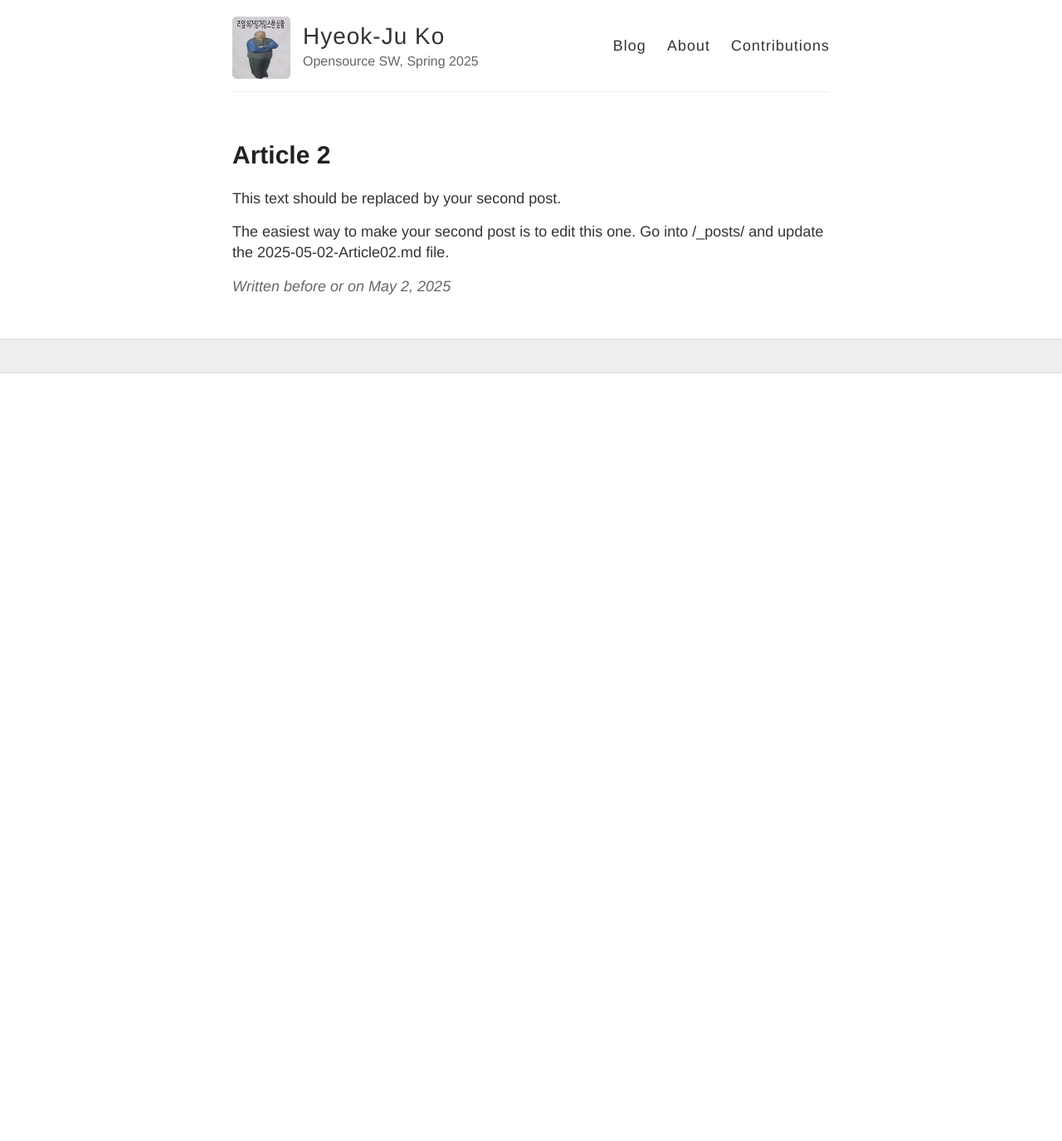
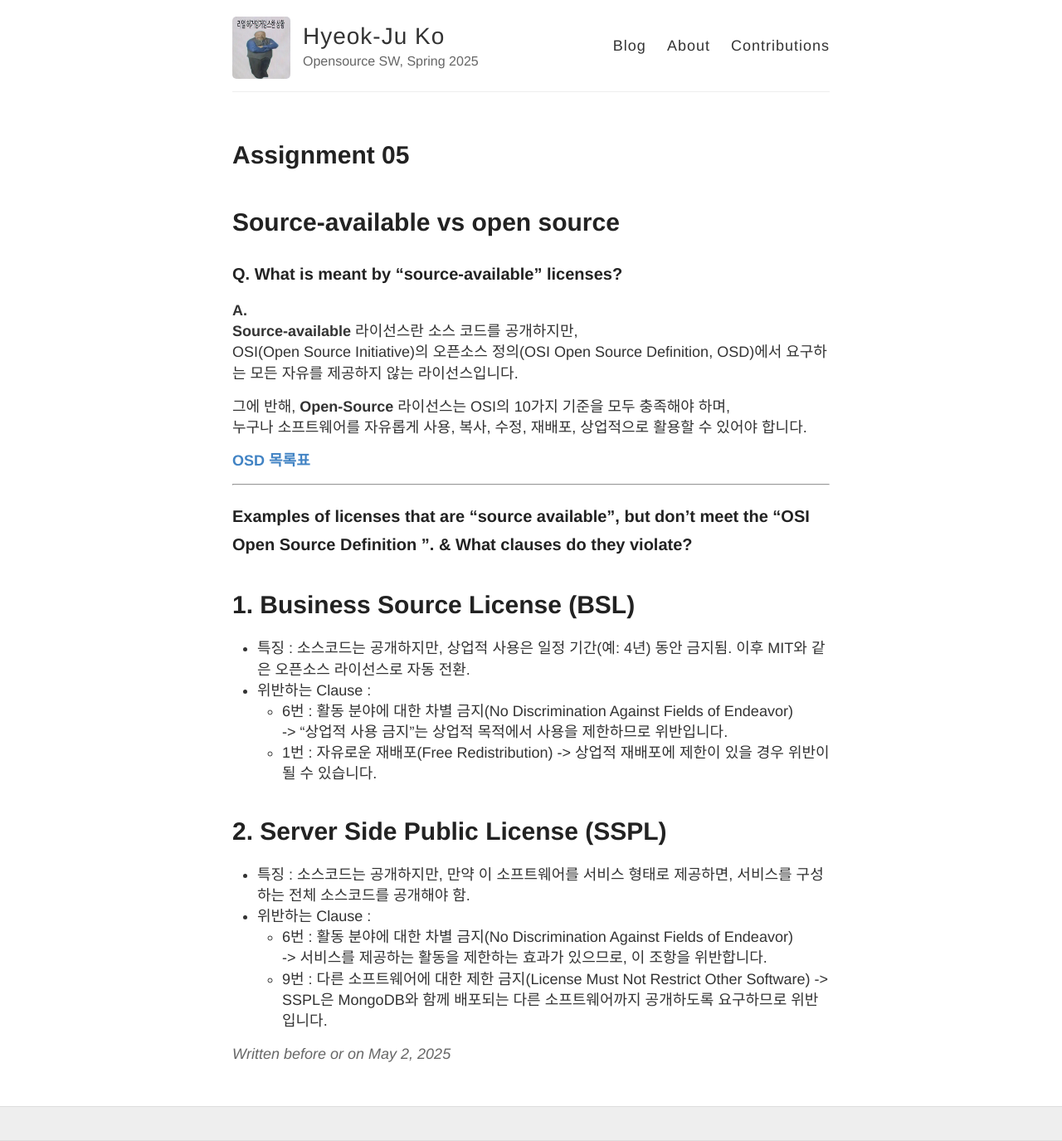
Before and after one commit to IISE-OSS25/BapBurger-blog, a Jekyll site: the page built from _posts/2025-05-02-Article02.md, in a window 1280 px wide. Shown: the whole page at 83% size. Built offline with Jekyll 4.4.1, drawn with Linux system fonts in a browser that asks for light colours; before the commit the page ends 900 px from its top, so only the background shows below that.

Commit message:
assign 5 1

```diff
--- a/_posts/2025-05-02-Article02.md
+++ b/_posts/2025-05-02-Article02.md
@@ -1,10 +1,37 @@
 ---
 layout: post
-title: Article 2
+title: Assignment 05
 ---
 
+# Source-available vs open source
 
-This text should be replaced by your second post.
+### Q. What is meant by “source-available” licenses?
 
-The easiest way to make your second post is to edit this one.
-Go into /_posts/ and update the 2025-05-02-Article02.md file.
+**A.**
+**Source-available** 라이선스란 소스 코드를 공개하지만,
+OSI(Open Source Initiative)의 오픈소스 정의(OSI Open Source Definition, OSD)에서 요구하는 모든 자유를 제공하지 않는 라이선스입니다.
+
+그에 반해, **Open-Source** 라이선스는 OSI의 10가지 기준을 모두 충족해야 하며,
+누구나 소프트웨어를 자유롭게 사용, 복사, 수정, 재배포, 상업적으로 활용할 수 있어야 합니다.
+
+**[OSD 목록표](https://opensource.org/osd)**
+
+---
+
+### Examples of licenses that are “source available”, but don’t meet the “OSI Open Source Definition ”. & What clauses do they violate?
+
+# 1. Business Source License (BSL)
+- 특징 : 소스코드는 공개하지만, 상업적 사용은 일정 기간(예: 4년) 동안 금지됨. 이후 MIT와 같은 오픈소스 라이선스로 자동 전환.
+- 위반하는 Clause :
+  - 6번 : 활동 분야에 대한 차별 금지(No Discrimination Against Fields of Endeavor)
+  -> “상업적 사용 금지”는 상업적 목적에서 사용을 제한하므로 위반입니다.
+  - 1번 : 자유로운 재배포(Free Redistribution)
+  -> 상업적 재배포에 제한이 있을 경우 위반이 될 수 있습니다.
+
+# 2. Server Side Public License (SSPL)
+- 특징 : 소스코드는 공개하지만, 만약 이 소프트웨어를 서비스 형태로 제공하면, 서비스를 구성하는 전체 소스코드를 공개해야 함.
+- 위반하는 Clause :
+  - 6번 : 활동 분야에 대한 차별 금지(No Discrimination Against Fields of Endeavor)
+  -> 서비스를 제공하는 활동을 제한하는 효과가 있으므로, 이 조항을 위반합니다.
+  - 9번 : 다른 소프트웨어에 대한 제한 금지(License Must Not Restrict Other Software)
+  -> SSPL은 MongoDB와 함께 배포되는 다른 소프트웨어까지 공개하도록 요구하므로 위반입니다.
```
Also changed, not shown: _posts/2025-05-01-Article01.md (+0 -6 lines).
